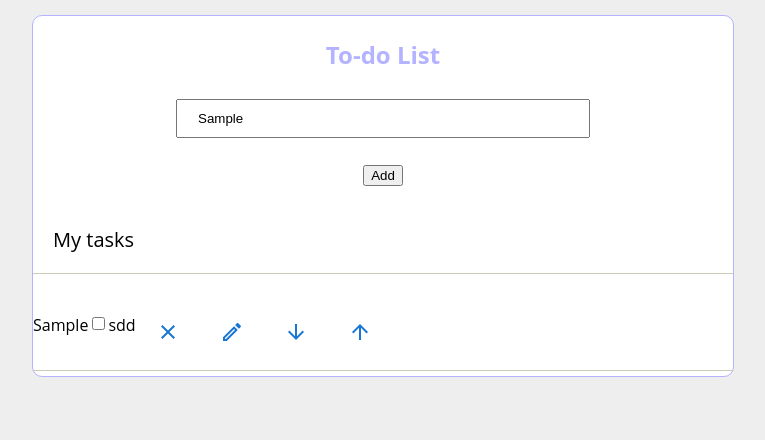
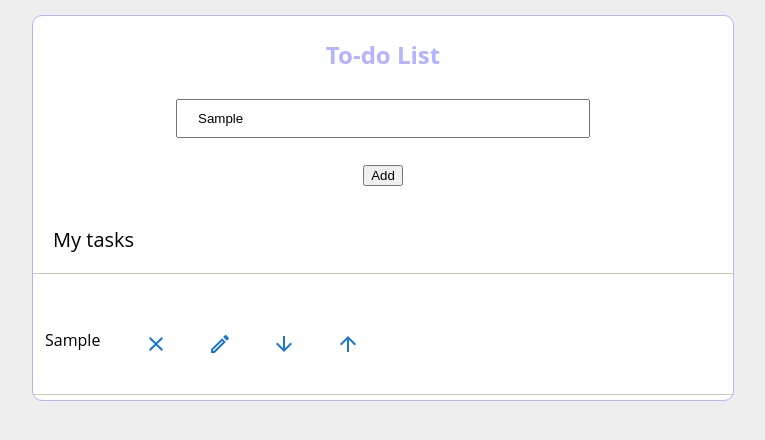
Before and after one commit to a-lavi/todo-list-react, a React (Create React App) app: page / in a window 1280 px wide. Both pictures are taken after typing "Sample" into the empty fields and a click on the button "Add". Shown: the top 440 px of the page, without its empty margins (257-1022 px from the left). Built offline with nearby package versions, Linux system fonts and the light colour scheme.

Commit message:
update css and Popup Component

```diff
--- a/src/App.js
+++ b/src/App.js
@@ -1,45 +1,57 @@
-import './Style.css';
-import ToDoList from './ToDoList';
-import Input from './Input';
-import React, { useState } from 'react';
-
-
+import './Style.css'
+import ToDoList from './ToDoList'
+import Input from './Input'
+import React, { useState } from 'react'
 
 function App() {
-
-  const [newTask, setNewTask] = useState({ task: '', status: '',isEditing:false, completed:false });
+    const [newTask, setNewTask] = useState({
+        task: '',
+        status: '',
+        isEditing: false,
+        completed: false,
+    })
     const [taskList, setTaskList] = useState([])
     //const [editing, setEditing]= useState(false)
 
     const addList = () => {
-    if(!newTask.task){
+        if (!newTask.task) {
             console.log('hhhhhhhhh')
-    }else if(taskList.map(element => element.task).indexOf(newTask.task) !== -1){
+        } else if (
+            taskList.map((element) => element.task).indexOf(newTask.task) !== -1
+        ) {
             console.log('change')
-    }else{
-      setTaskList(prev => ([...prev, newTask]));
-
+        } else {
+            setTaskList((prev) => [...prev, newTask])
         }
-
     }
 
     // console.log(...taskList)
     return (
         <main>
-
             <div className="container ">
-        <h2 id="head" >To-do List</h2>
-        <Input setNewTask={setNewTask} addList={addList} newTask={newTask} taskList={taskList}  />
+                <h2 id="head">To-do List</h2>
+                <Input
+                    setNewTask={setNewTask}
+                    addList={addList}
+                    newTask={newTask}
+                    taskList={taskList}
+                />
                 <div id="task-body">
-          <h3 id="doing" className="text-center">My tasks</h3>
+                    <h3 id="doing" className="text-center">
+                        My tasks
+                    </h3>
                     <ul id="todo-container">
-            <ToDoList  taskList={taskList} setTaskList={setTaskList} setNewTask={setNewTask} addList={addList} newTask={newTask} />
+                        <ToDoList
+                            taskList={taskList}
+                            setTaskList={setTaskList}
+                            setNewTask={setNewTask}
+                            addList={addList}
+                            newTask={newTask}
+                        />
                     </ul>
-          <footer id='activeTodo'></footer>
                 </div>
             </div>
         </main>
-  );
-
+    )
 }
-export default App;
+export default App
--- a/src/Style.css
+++ b/src/Style.css
@@ -1,14 +1,12 @@
 html {
     box-sizing: border-box;
     height: 100%;
-  }
+}
 
 body {
     background-color: #ecebebd0;
     font-family: 'Open Sans', sans-serif;
-
 }
-
 
 .container {
     display: block;
@@ -19,7 +17,6 @@ body {
     background-color: white;
     animation: grow 1s;
 }
-
 
 #head {
     margin-top: 15px;
@@ -33,15 +30,12 @@ body {
     display: block;
     width: 370px;
     margin: 0 auto;
-    padding:10px 20px;
-
+    padding: 10px 20px;
 }
-
 
 #completed-tasks {
     margin-bottom: 25px;
 }
-
 
 ul {
     margin: 0;
@@ -63,7 +57,7 @@ button {
     outline: none;
 }
 
-li>button  {
+li > button {
     background: none;
     border: 0;
     color: #888;
@@ -74,15 +68,13 @@ li>button  {
     float: right;
     transition: transform 0.2s;
     outline: none;
-
 }
-
 
 button:focus {
     outline: 0;
 }
 
-li>button:hover {
+li > button:hover {
     color: #2f2f1e;
     transform: scale(1.4);
 }
@@ -93,17 +85,13 @@ label[for='new-task'] {
     font-weight: 500;
     border-bottom: 1px solid #cbcbb4;
     padding: 20px;
-
-
 }
 
-input[type="text"]:focus {
+input[type='text']:focus {
     color: #333;
 }
 
-
-
-input[type="text"] {
+input[type='text'] {
     margin-bottom: 25px;
 }
 
@@ -111,8 +99,8 @@ input[type="text"] {
     border-color: #b3b3ff;
 }
 
-p>button:hover {
-    color: #0FC57C;
+p > button:hover {
+    color: #0fc57c;
 }
 
 li {
@@ -122,26 +110,26 @@ li {
     margin-bottom: 5px;
 }
 
-li>input[type="checkbox"] {
+li > input[type='checkbox'] {
     margin: 0 10px;
     position: relative;
     top: 15px;
     border-radius: 50%;
 }
 
-li>label {
+li > label {
     font-size: 18px;
     line-height: 40px;
     width: 237px;
     padding: 0 0 0 10px;
 }
 
-li>input[type="text"] {
+li > input[type='text'] {
     width: 250px;
 }
 
-li>.delete:hover {
-    color: #CF2323;
+li > .delete:hover {
+    color: #cf2323;
 }
 
 .completed label {
@@ -149,11 +137,11 @@ li>.delete:hover {
     color: #888;
 }
 
-ul li input[type=text] {
+/* ul li input[type=text] {
 
-}
+} */
 
-ul li.editMode input[type=text] {
+ul li.editMode input[type='text'] {
     display: block;
 }
 
@@ -161,22 +149,18 @@ ul li.editMode label {
     display: none;
 }
 
-
-
 .selected {
     border: 2px solid rgb(255, 255, 255);
 }
-
 
 .todoItem {
     transition: transform 0.3s;
 }
 
 .todoItem:hover {
-    box-shadow: 0 10px 20px 0 rgba(0, 0, 0, 0.2), 0 20px 50px 0 rgba(0, 0, 0, 0.2);
+    box-shadow: 0 10px 20px 0 rgba(0, 0, 0, 0.2),
+        0 20px 50px 0 rgba(0, 0, 0, 0.2);
 }
-
-
 
 @keyframes grow {
     0% {
@@ -195,10 +179,13 @@ button:disabled {
     color: gray;
 }
 
-
-
-
 #tasks-body li button:disabled {
     opacity: 0.5;
     background-color: white;
 }
+
+span {
+    line-height: 1.75rem;
+    padding: 6px 6px;
+    text-align: center;
+}
--- a/src/toDoListItem.js
+++ b/src/toDoListItem.js
@@ -1,47 +1,65 @@
-import Button from '@mui/material/Button';
-import CloseOutlinedIcon from '@mui/icons-material/CloseOutlined';
-import CreateOutlinedIcon from '@mui/icons-material/CreateOutlined';
-import ArrowUpwardOutlinedIcon from '@mui/icons-material/ArrowUpwardOutlined';
-import ArrowDownwardOutlinedIcon from '@mui/icons-material/ArrowDownwardOutlined';
-import React, { useState } from 'react';
-const ToDoListItem = ({ list, index, taskList, setTaskList, setNewTask, addList, newTask, removeTask }) => {
-
+import Button from '@mui/material/Button'
+import CloseOutlinedIcon from '@mui/icons-material/CloseOutlined'
+import CreateOutlinedIcon from '@mui/icons-material/CreateOutlined'
+import ArrowUpwardOutlinedIcon from '@mui/icons-material/ArrowUpwardOutlined'
+import ArrowDownwardOutlinedIcon from '@mui/icons-material/ArrowDownwardOutlined'
+import React, { useState } from 'react'
+const ToDoListItem = ({
+    list,
+    index,
+    taskList,
+    setTaskList,
+    setNewTask,
+    addList,
+    newTask,
+    removeTask,
+    id,
+}) => {
     const [editing, setEditing] = useState(false)
     const [updateTask, setUpdateTask] = useState([])
     const [toggle, setToggle] = useState(false)
+    const [popup, setPopup] = useState({
+        show: false, // initial values set to false and null
+        id: null,
+    })
 
     const toggleComplete = () => {
-
-
         setToggle(!toggle)
-
     }
     const renderName = ({ list }) => {
         console.log('test!')
         const itemStyle = {
             'text-decoration': toggle ? 'line-through' : 'none',
-            cursor: 'pointer'
-        };
+            cursor: 'pointer',
+        }
 
         if (editing) {
             console.log('i am edit')
             return (
                 <form onSubmit={onSaveClick}>
-                    <input className='form-control' type="text" id='update-task' value={updateTask.task} onChange={({ target }) => setUpdateTask(prev => ({ ...prev, task: target.value }))} />
+                    <input
+                        className="form-control"
+                        type="text"
+                        id="update-task"
+                        value={updateTask.task}
+                        onChange={({ target }) =>
+                            setUpdateTask((prev) => ({
+                                ...prev,
+                                task: target.value,
+                            }))
+                        }
+                    />
                 </form>
-
-            );
+            )
         } else {
             console.log('test2', editing)
             return (
                 <>
-                    <span style={itemStyle} onClick={toggleComplete}>{list.task}</span>
-                    <input type="checkbox"
-                        //onClick={this.props.toggleComplete.bind(this, this.props.name)}
-                        className="checkBox" />
-                    <label>sdd</label>
+                    <span style={itemStyle} onClick={toggleComplete}>
+                        {list.task}
+                    </span>
                 </>
-            );
+            )
         }
     }
     const renderButtons = ({ list, index }) => {
@@ -49,64 +67,89 @@ const ToDoListItem = ({ list, index, taskList, setTaskList, setNewTask, addList,
             return (
                 <span>
                     <button onClick={onSaveClick}>Save</button>
-                    <button onClick={onCancel} >Cancel</button>
+                    <button onClick={onCancel}>Cancel</button>
                 </span>
-            );
+            )
         } else {
-
             return (
                 <span>
+                    <div>
+                        <Button
+                            className="delete"
+                            onClick={() => handleDelete(id)}>
+                            <CloseOutlinedIcon />
+                        </Button>
+                    </div>
+                    <Button onClick={() => onEditClick(list)} className="edit">
+                        <CreateOutlinedIcon />
+                    </Button>
+                    <Button className="down">
+                        <ArrowDownwardOutlinedIcon />
+                    </Button>
+                    <Button className="up">
+                        <ArrowUpwardOutlinedIcon />
+                    </Button>
+                </span>
+            )
+        }
+    }
 
-                    <div>
-                        <Button className="delete"
-                            onClick={() => removeTask(index)}
-                        ><CloseOutlinedIcon /></Button>
-                    </div>
-                    <Button onClick={() => onEditClick(list)} className="edit"><CreateOutlinedIcon /></Button>
-                    <Button className="down"><ArrowDownwardOutlinedIcon /></Button>
-                    <Button className="up"><ArrowUpwardOutlinedIcon /></Button>
-                </span>
-            );
+    // This shows the Confirmation Box
+
+    const handleDelete = (id) => {
+        setPopup({
+            show: true,
+            id,
+        })
+    }
+
+    // This performs the deletion and hide the Confirmation Box
+
+    const handleDeleteTrue = () => {
+        if (popup.show && popup.id) {
+            let filteredData = updateTask.filter((todo) => todo.id !== popup.id)
+            setUpdateTask(filteredData)
+            setPopup({
+                show: false,
+                id: null,
+            })
         }
+    }
 
+    // This hides the Confirmation Box when user clicks "No"/"Cancel"
+
+    const handleDeleteFalse = () => {
+        setPopup({
+            show: false,
+            id: null,
+        })
     }
+
     const findItem = (item) => {
-        return taskList.filter((element) => element.task === item)[0];
-
+        return taskList.filter((element) => element.task === item)[0]
     }
     const onSaveClick = () => {
-
-
-        saveItem(list, updateTask.task);
+        saveItem(list, updateTask.task)
         setEditing(false)
     }
     const saveItem = (oldItem, newItem) => {
-        let selectedItem = findItem(oldItem.task);
-        selectedItem.task = newItem;
+        let selectedItem = findItem(oldItem.task)
+        selectedItem.task = newItem
         //setTaskList(prev => ([...prev, selectedItem]));
     }
     const onEditClick = () => {
-
         setEditing(true)
-        renderName({ list });
-
+        renderName({ list })
     }
     const onCancel = () => {
         setEditing(false)
     }
 
-
     return (
         <div className="to-do-item">
-            <span className="name">
-                {renderName({ list })}
-            </span>
-            <span className="actions">
-                {renderButtons({ list, index })}
-            </span>
+            <span className="name">{renderName({ list })}</span>
+            <span className="actions">{renderButtons({ list, index })}</span>
         </div>
-    );
-
-
+    )
 }
 export default ToDoListItem
```
Also changed, not shown: src/Popup.js (added, +17 -0 lines). Lines whose indentation alone changed are shown as unchanged.
